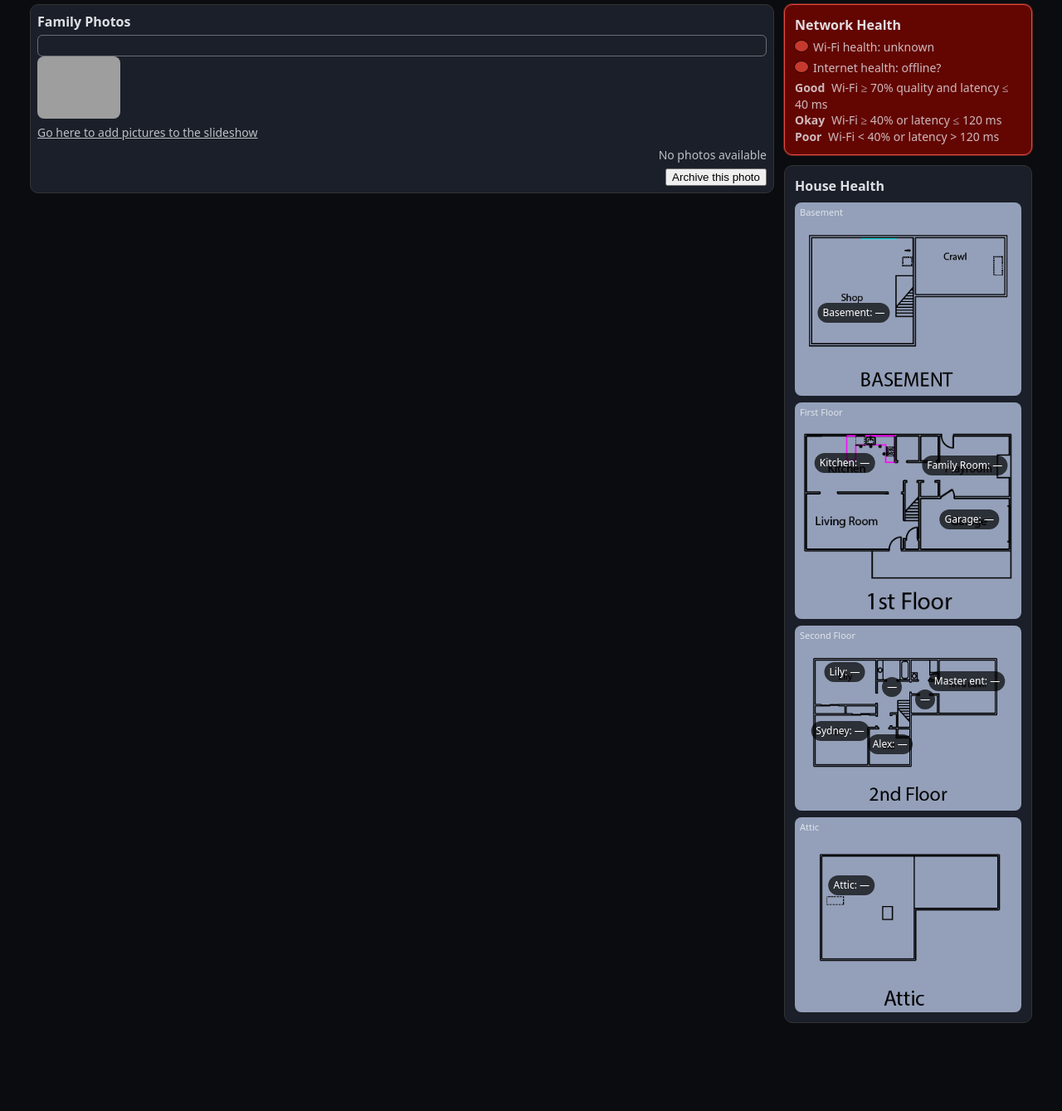
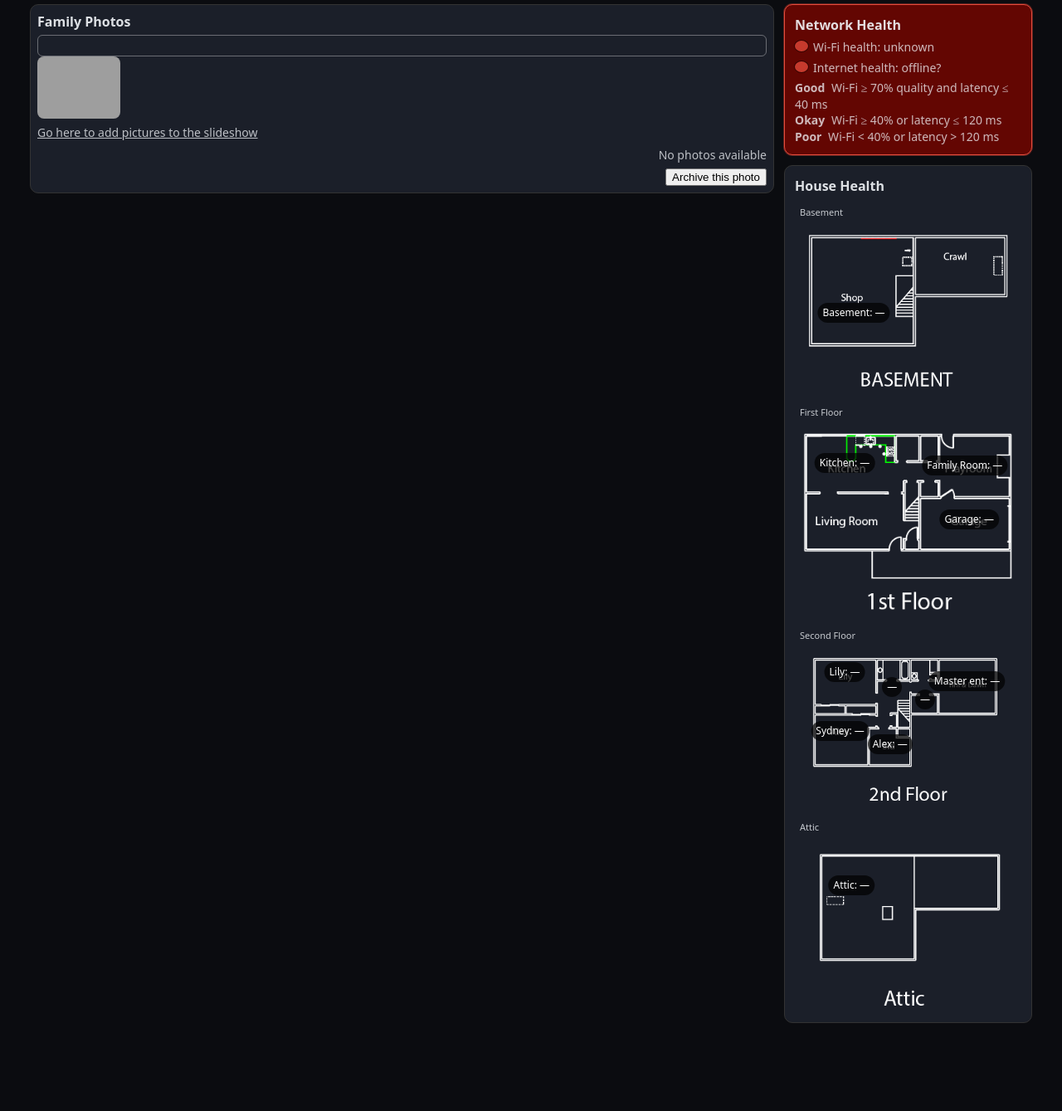
Before and after one commit to tlehotsky/houseboard, a Django app: page /houseboard/daybuddy/week/ in a window 1280 px wide. Shown: the part 1629-2968 px from the top of the page at 83% size. Run offline with Django 5.2, Linux system fonts and the light colour scheme; data that the repository does not hold is empty; grey boxes are pictures that could not be loaded.

Commit message:
floorplans inverse now

```diff
--- a/daybuddy/templates/daybuddy/week.html
+++ b/daybuddy/templates/daybuddy/week.html
@@ -338,7 +338,7 @@ body::after{
     gap:8px;
   }
   .house-plan{
-    background:#94a0b9;        /* noticeably light gray so it no longer looks pure white */
+    background:transparent;        /* noticeably light gray so it no longer looks pure white */
     border-radius:8px;
     padding:4px 6px 6px;
     position:relative;
@@ -355,7 +355,8 @@ body::after{
     max-width:100%;
     height:auto;
     object-fit:contain;
-    background:#94a0b9;        /* ensures any transparent areas also show light gray */
+    background:transparent;        /* ensures any transparent areas also show light gray */
+    filter: invert(1);         /* invert black↔white to make linework pop on dark UI */
   }
   /* overlay layer on top of each floorplan image */
   .house-plan-overlay{
@@ -376,13 +377,13 @@ body::after{
     pointer-events:none;
   }
   .temp-marker.cold{
-    background:rgba(9, 79, 209, 0.9);
+    background:rgba(17, 97, 245, 0.9);
   }
   .temp-marker.hot{
-    background:rgba(154, 3, 3, 0.9);
+    background:rgba(237, 12, 12, 0.9);
   }
   .temp-marker.normal{
-    background:rgba(5, 101, 5, 0.9);  /* green mid-range */
+    background:rgba(7, 164, 7, 0.9);  /* green mid-range */
   }
 
 
```
